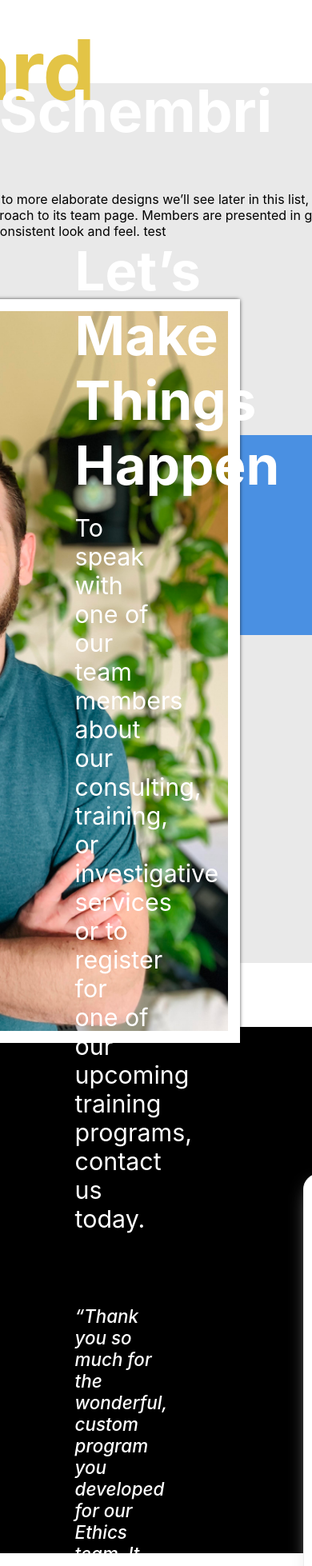
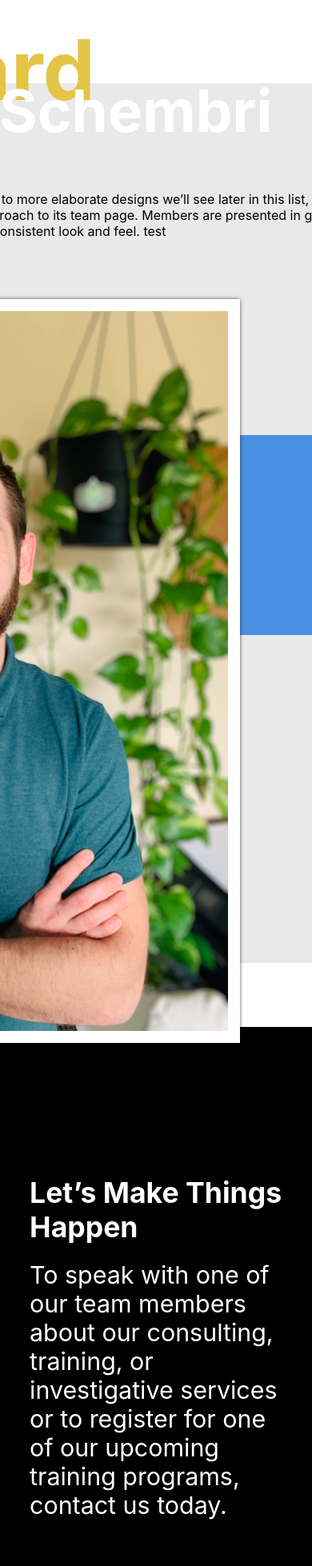
Before and after one commit to Gympiecuddles/hristeam, a React (Vite) app: page /team in a window 390 px wide. Shown: the part 1586-3544 px from the top of the page at 80% size. Built offline with nearby package versions, Linux system fonts and the light colour scheme.

Commit message:
FormSection Responsivity

```diff
--- a/src/components/FormSection.jsx
+++ b/src/components/FormSection.jsx
@@ -7,13 +7,13 @@ const ServiceBox4 = styled.section`
   display: flex;
   justify-content: center;
   align-items: center;
-  height: 78vh;
+  height: 1100px;
   width: 100%;
   background-color: #000000;
   article {
     display: flex;
-    width: 52%;
-    height: 90%;
+    height: 1000px;
+    width: 1200px;
     span {
       display: flex;
       flex-direction: column;
@@ -48,6 +48,58 @@ const ServiceBox4 = styled.section`
       margin: 50px;
     }
   }
+  @media (max-width: 1254px) {
+    article {
+      width: 90%;
+      span {
+        width: 60%;
+      }
+      div {
+        margin: 0px;
+        margin-top: 50px;
+      }
+    }
+  }
+  @media (max-width: 1090px) {
+    height: calc(1400px - 5vw);
+    article {
+      height: calc(1400px - 5vw);
+      span {
+        h3 {
+          font-size: calc(20px + 4vw);
+        }
+      }
+      div {
+        margin-top: 110px;
+        margin-right: -20px;
+      }
+    }
+  }
+  @media (max-width: 836px) {
+    height: calc(2200px - 70vw);
+    article {
+      flex-direction: column;
+      justify-content: center;
+      align-items: center;
+      height: calc(2200px - 70vw);
+      span {
+        width: 90%;
+        h3 {
+
+        }
+      }
+      div {
+        margin-top: 30px;
+        margin-right: 0;
+      }
+    }
+  }
+  @media (max-width: 406px) {
+    height: 2100px;
+    article {
+      height: 2100px;
+    }
+  }
 `;
 
 export default function FormSection() {
```
